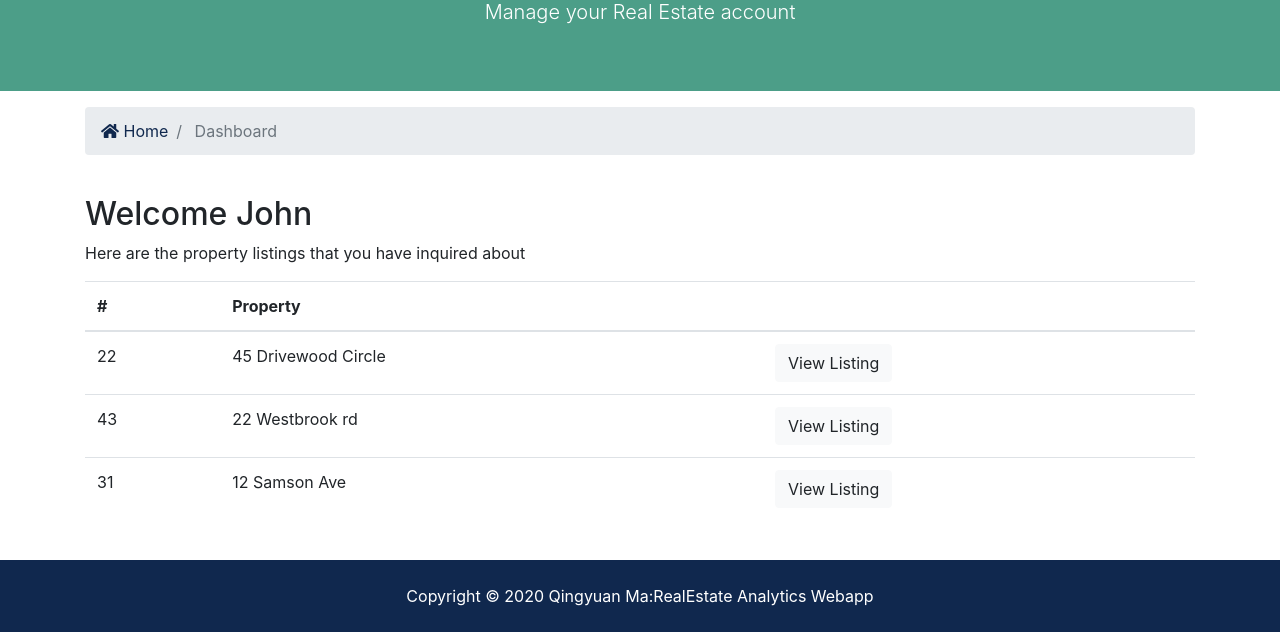
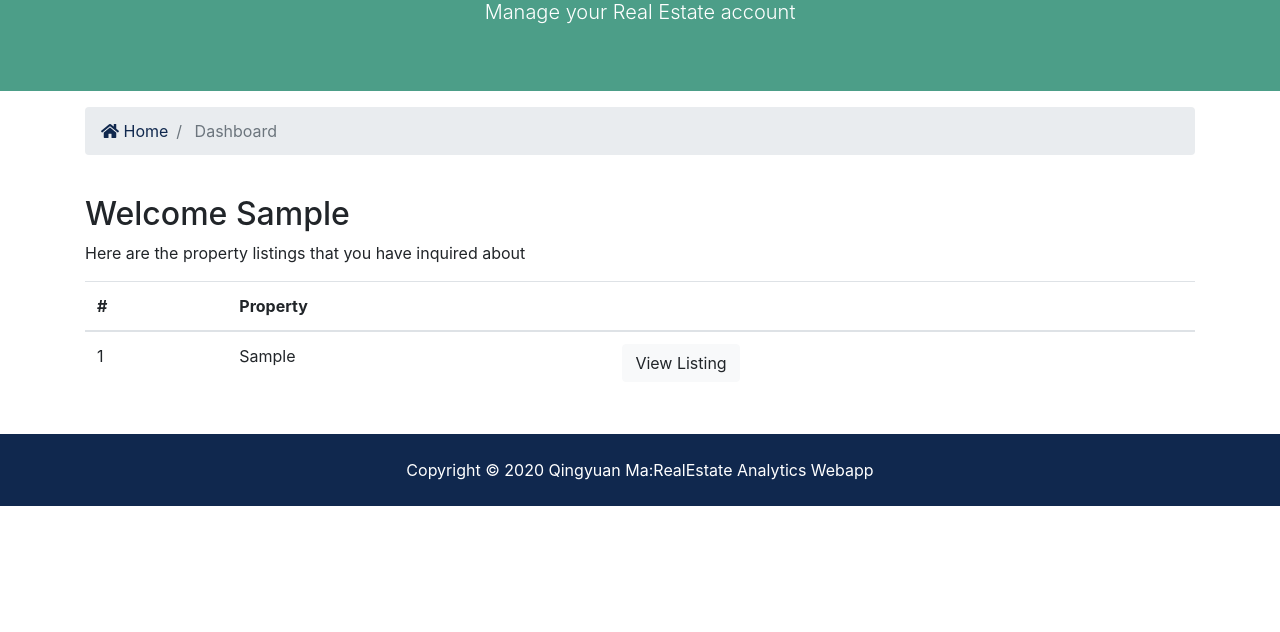
Before and after one commit to qm994/Django-RealEstate, a Django app: page /accounts/dashboard in a window 1280 px wide. Shown: the part 259-891 px from the top of the page. After the commit the page ends 765 px from the top, so only its background shows below. Run offline with Django 3.2, Linux system fonts and the light colour scheme; a user stored in the database is signed in; tables that the repository leaves empty hold one stand-in row (values such as "Sample post"); some libraries are stand-ins or nearby versions.

Commit message:
wrap dahsboard func

```diff
--- a/accounts/views.py
+++ b/accounts/views.py
@@ -2,6 +2,7 @@ from django.shortcuts import render, redirect
 from django.http import HttpResponse, HttpRequest
 from django.contrib import messages, auth
 from django.contrib.auth.models import User
+from contacts.models import Contacts
 # Create your views here.
 
 
@@ -70,8 +71,13 @@ def register(request):
         return render(request, template_name='accounts/register.html')
 
 def dashboard(request):
+    user_id = request.user.id
+    loggedInUserContacts = Contacts.objects.all().order_by('-contact_date').filter(user_id=user_id)
 
-    return render(request, template_name='accounts/dashboard.html')
+    context = {
+        'contacts': loggedInUserContacts
+    }
+    return render(request, template_name='accounts/dashboard.html', context=context)
 
 def logout(request):
     if request.method == 'POST':
--- a/templates/accounts/dashboard.html
+++ b/templates/accounts/dashboard.html
@@ -33,8 +33,9 @@
     <div class="container">
       <div class="row">
         <div class="col-md-12">
-          <h2>Welcome John</h2>
+          <h2>Welcome {{ user.first_name }}</h2>
           <p>Here are the property listings that you have inquired about</p>
+          {% if contacts %}
             <table class="table">
               <thead>
                 <tr>
@@ -44,29 +45,20 @@
                 </tr>
               </thead>
               <tbody>
+                {% for contact in contacts %}
                   <tr>
-                <td>22</td>
-                <td>45 Drivewood Circle</td>
+                    <td>{{ contact.id }}</td>
+                    <td>{{ contact.listing }}</td>
                     <td>
-                  <a class="btn btn-light" href="#">View Listing</a>
+                      <a class="btn btn-light" href="{% url 'listing' contact.listing_id %}">View Listing</a>
                     </td>
                   </tr>
-              <tr>
-                <td>43</td>
-                <td>22 Westbrook rd</td>
-                <td>
-                  <a class="btn btn-light" href="#">View Listing</a>
-                </td>
-              </tr>
-              <tr>
-                <td>31</td>
-                <td>12 Samson Ave</td>
-                <td>
-                  <a class="btn btn-light" href="#">View Listing</a>
-                </td>
-              </tr>
+                {% endfor %}
               </tbody>
             </table>
+          {% else %}
+            <p>Please make some inquires first!</p>
+          {% endif %}
         </div>
       </div>
     </div>
```
Lines whose indentation alone changed are shown as unchanged.
